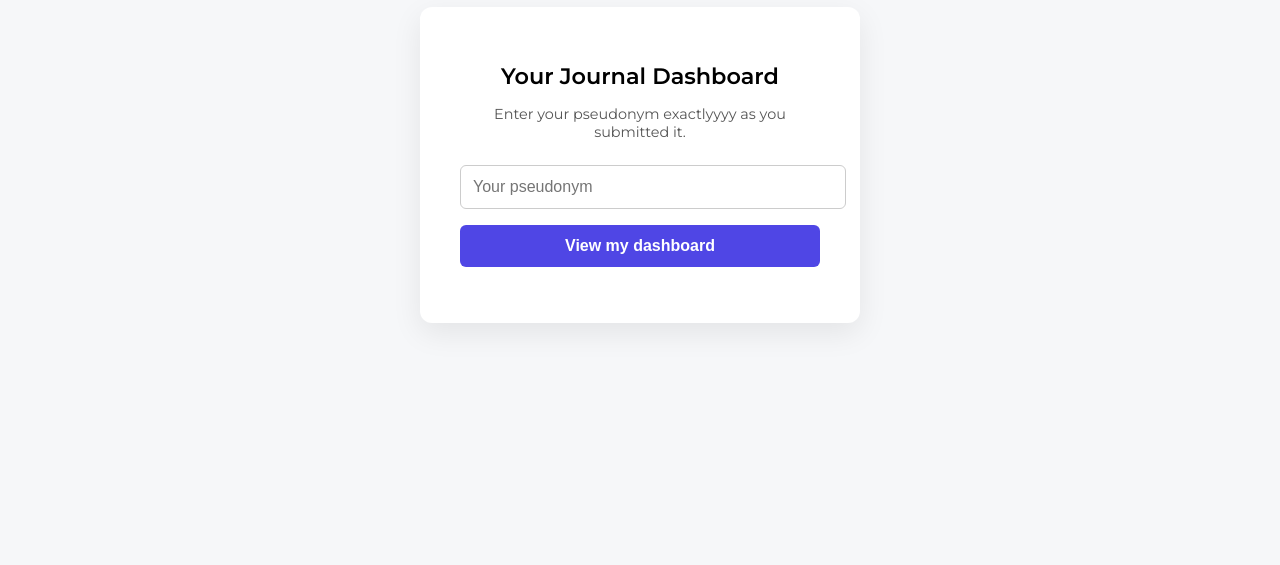
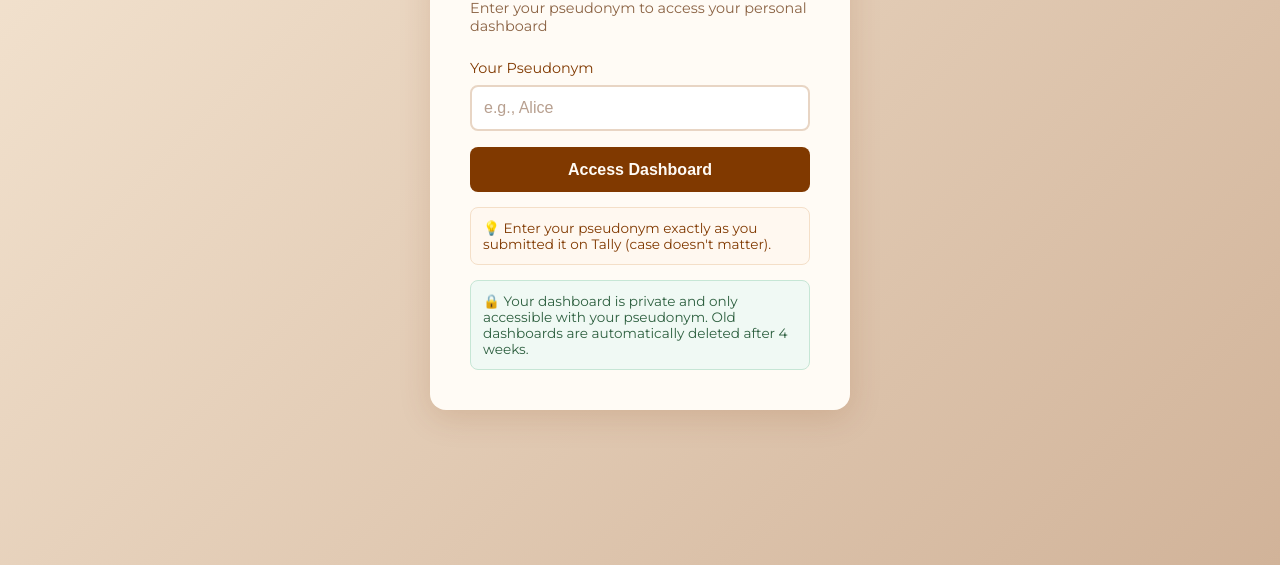
Before and after one commit to journaltogether/journaltogetherdashboards, a plain HTML site: page index.html in a window 1280 px wide. Shown: the part 235-800 px from the top of the page. Drawn offline with Linux system fonts and the light colour scheme.

Commit message:
Update index.html

```diff
--- a/index.html
+++ b/index.html
@@ -2,132 +2,185 @@
 <html lang="en">
 <head>
   <meta charset="UTF-8" />
+  <meta name="viewport" content="width=device-width, initial-scale=1.0">
   <title>Journal Together — Dashboard Access</title>
-
-  <!-- Montserrat font -->
   <link rel="preconnect" href="https://fonts.googleapis.com">
   <link rel="preconnect" href="https://fonts.gstatic.com" crossorigin>
   <link href="https://fonts.googleapis.com/css2?family=Montserrat:wght@400;600&display=swap" rel="stylesheet">
-
   <style>
+    * { margin: 0; padding: 0; box-sizing: border-box; }
     body {
       font-family: 'Montserrat', sans-serif;
-      background: #f6f7f9;
+      background: linear-gradient(135deg, #F5E6D3 0%, #D1B399 100%);
       display: flex;
       align-items: center;
       justify-content: center;
-      height: 100vh;
-      margin: 0;
+      min-height: 100vh;
+      padding: 20px;
     }
-
     .card {
-      background: white;
+      background: #FFFBF5;
       padding: 2.5rem;
-      border-radius: 12px;
-      width: 360px;
-      box-shadow: 0 10px 30px rgba(0,0,0,0.08);
-      text-align: center;
+      border-radius: 16px;
+      max-width: 420px;
+      width: 100%;
+      box-shadow: 0 8px 32px rgba(128, 57, 0, 0.15);
     }
-
     h1 {
-      font-size: 1.4rem;
+      font-size: 1.6rem;
       margin-bottom: 0.5rem;
+      color: #803900;
     }
-
     p {
       font-size: 0.9rem;
-      color: #555;
+      color: #8B6344;
       margin-bottom: 1.5rem;
     }
-
+    label {
+      display: block;
+      margin-bottom: 8px;
+      color: #803900;
+      font-weight: 500;
+      font-size: 0.9rem;
+    }
     input {
       width: 100%;
       padding: 0.75rem;
       font-size: 1rem;
-      border-radius: 6px;
-      border: 1px solid #ccc;
+      border-radius: 8px;
+      border: 2px solid #E8D5C4;
+      background: white;
       margin-bottom: 1rem;
+      transition: border-color 0.3s;
+      color: #803900;
     }
-
+    input:focus {
+      outline: none;
+      border-color: #803900;
+    }
+    input::placeholder {
+      color: #B8A090;
+    }
     button {
       width: 100%;
-      padding: 0.75rem;
+      padding: 0.85rem;
       font-size: 1rem;
       font-weight: 600;
-      background: #4f46e5;
-      color: white;
+      background: #803900;
+      color: #FFFBF5;
       border: none;
-      border-radius: 6px;
+      border-radius: 8px;
       cursor: pointer;
+      transition: transform 0.2s, box-shadow 0.2s;
     }
-
     button:hover {
-      background: #4338ca;
+      transform: translateY(-2px);
+      box-shadow: 0 4px 12px rgba(128, 57, 0, 0.3);
     }
-
+    button:active {
+      transform: translateY(0);
+    }
+    button:disabled {
+      opacity: 0.6;
+      cursor: not-allowed;
+      transform: none;
+    }
     .error {
       margin-top: 1rem;
-      color: #c0392b;
+      padding: 12px;
+      background: #FFF5F5;
+      border: 1px solid #FCCDCD;
+      color: #C53030;
+      border-radius: 8px;
+      font-size: 0.85rem;
+      display: none;
+    }
+    .error.show {
+      display: block;
+    }
+    .info {
+      background: #FFF8F0;
+      border: 1px solid #F4DFC8;
+      color: #803900;
+      padding: 12px;
+      border-radius: 8px;
+      margin-top: 15px;
+      font-size: 0.85rem;
+    }
+    .privacy-note {
+      background: #F0F9F4;
+      border: 1px solid #C6E6D5;
+      color: #2D5F3F;
+      padding: 12px;
+      border-radius: 8px;
+      margin-top: 15px;
       font-size: 0.85rem;
     }
   </style>
 </head>
 <body>
+  <div class="card">
+    <h1>🕯️ Journal Together</h1>
+    <p>Enter your pseudonym to access your personal dashboard</p>
 
-  <div class="card">
-    <h1>Your Journal Dashboard</h1>
-    <p>Enter your pseudonym exactlyyyy as you submitted it.</p>
-
-    <input
-      type="text"
-      id="pseudonym"
-      placeholder="Your pseudonym"
-      autocomplete="off"
-    />
-
-    <button onclick="lookupDashboard()">View my dashboard</button>
+    <form id="lookupForm">
+      <label for="pseudonym">Your Pseudonym</label>
+      <input
+        type="text"
+        id="pseudonym"
+        name="pseudonym"
+        placeholder="e.g., Alice"
+        autocomplete="off"
+        required
+      />
+      <button type="submit" id="submitBtn">Access Dashboard</button>
+    </form>
 
     <div class="error" id="error"></div>
+
+    <div class="info">
+      💡 Enter your pseudonym exactly as you submitted it on Tally (case doesn't matter).
+    </div>
+
+    <div class="privacy-note">
+      🔒 Your dashboard is private and only accessible with your pseudonym. Old dashboards are automatically deleted after 4 weeks.
+    </div>
   </div>
 
   <script>
-    async function lookupDashboard() {
-      const pseudonym = document.getElementById("pseudonym").value.trim();
-      const errorDiv = document.getElementById("error");
-      errorDiv.textContent = "";
+    const form = document.getElementById('lookupForm');
+    const submitBtn = document.getElementById('submitBtn');
+    const errorDiv = document.getElementById('error');
+    const pseudonymInput = document.getElementById('pseudonym');
 
-      if (!pseudonym) {
-        errorDiv.textContent = "Please enter your pseudonym.";
-        return;
-      }
+    form.addEventListener('submit', async (e) => {
+      e.preventDefault();
+
+      const pseudonym = pseudonymInput.value.trim();
+      if (!pseudonym) return;
+
+      submitBtn.disabled = true;
+      submitBtn.textContent = 'Looking up...';
+      errorDiv.classList.remove('show');
 
       try {
-        const response = await fetch(
-          "https://journaltogether.reflectconnectjournal.workers.dev/",
-          {
-            method: "POST",
-            headers: {
-              "Content-Type": "application/json"
-            },
-            body: JSON.stringify({ pseudonym })
-          }
-        );
-
+        const response = await fetch(`/api/lookup?pseudonym=${encodeURIComponent(pseudonym)}`);
         const data = await response.json();
 
         if (!response.ok) {
-          errorDiv.textContent = data.error || "Something went wrong.";
-          return;
+          throw new Error(data.error || 'Failed to find dashboard');
         }
 
-        // Redirect to dashboard
-        window.location.href = `/dashboards/${data.token}.json`;
+        // Redirect to dashboard page
+        window.location.href = data.dashboardUrl;
 
-      } catch (err) {
-        errorDiv.textContent = "Network error. Please try again.";
+      } catch (error) {
+        errorDiv.textContent = error.message;
+        errorDiv.classList.add('show');
+        submitBtn.disabled = false;
+        submitBtn.textContent = 'Access Dashboard';
       }
-    }
+    });
   </script>
-
 </body>
 </html>
```
